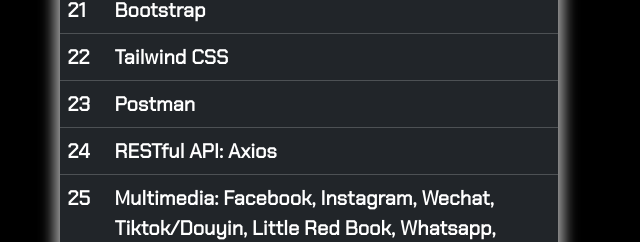
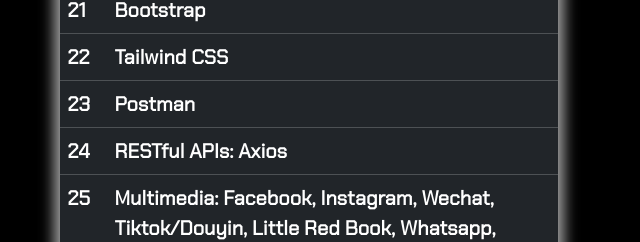
Before and after one commit to NicholasTan2001/nicholastan, a plain HTML site: page index.html in a window 1280 px wide. Shown: the part 2693-2935 px from the top of the page, 640-1280 px from the left. Drawn offline with nearby package versions, Linux system fonts and the light colour scheme.

Commit message:
Update index.html

```diff
--- a/index.html
+++ b/index.html
@@ -363,7 +363,7 @@
               </tr>
               <tr>
                 <th class="table-dark"scope="row">24</th>
-                <td class="table-dark">RESTful API: Axios</td>
+                <td class="table-dark">RESTful APIs: Axios</td>
               </tr>
               <tr>
                 <th class="table-dark"scope="row">25</th>
```
